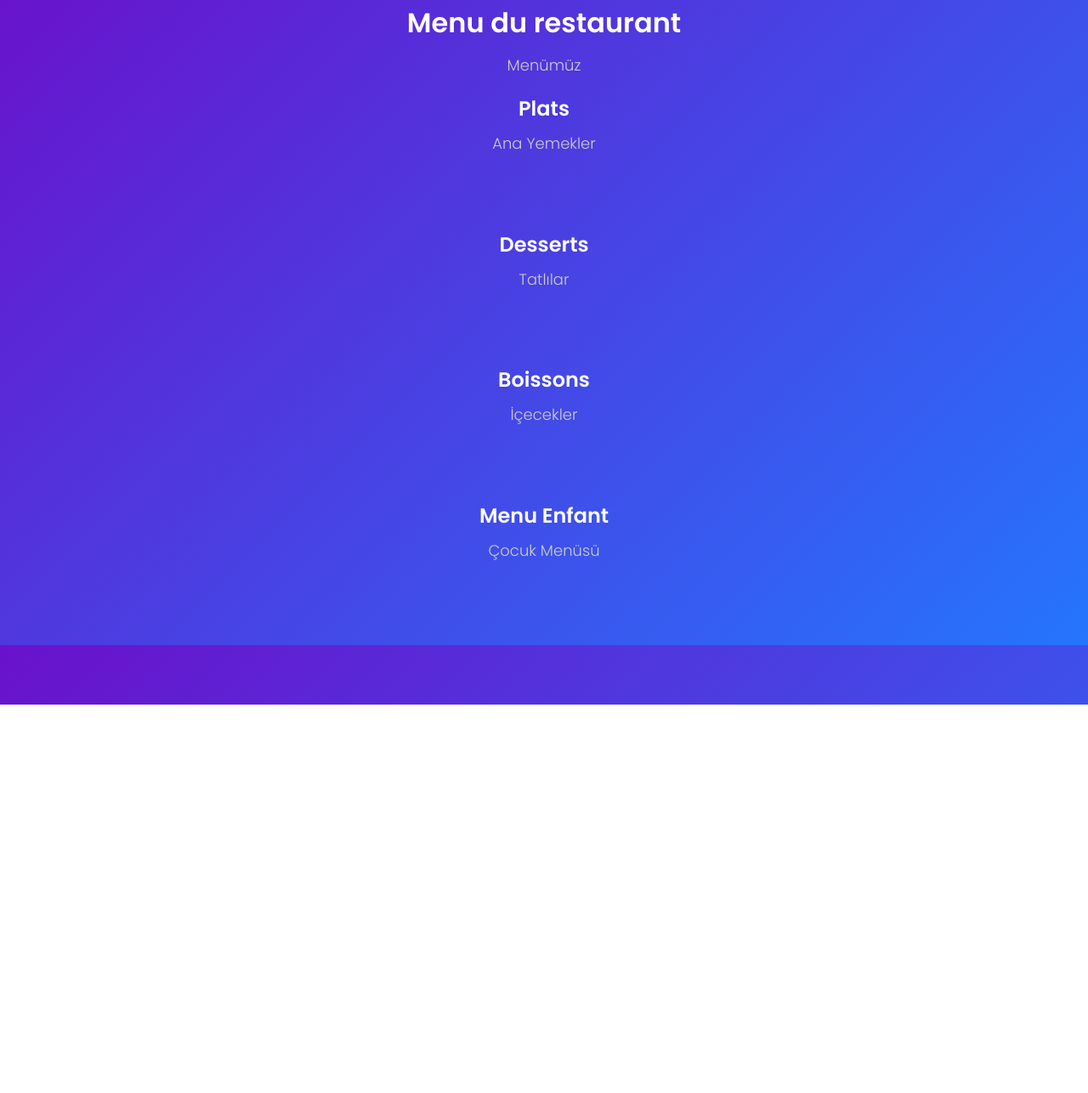
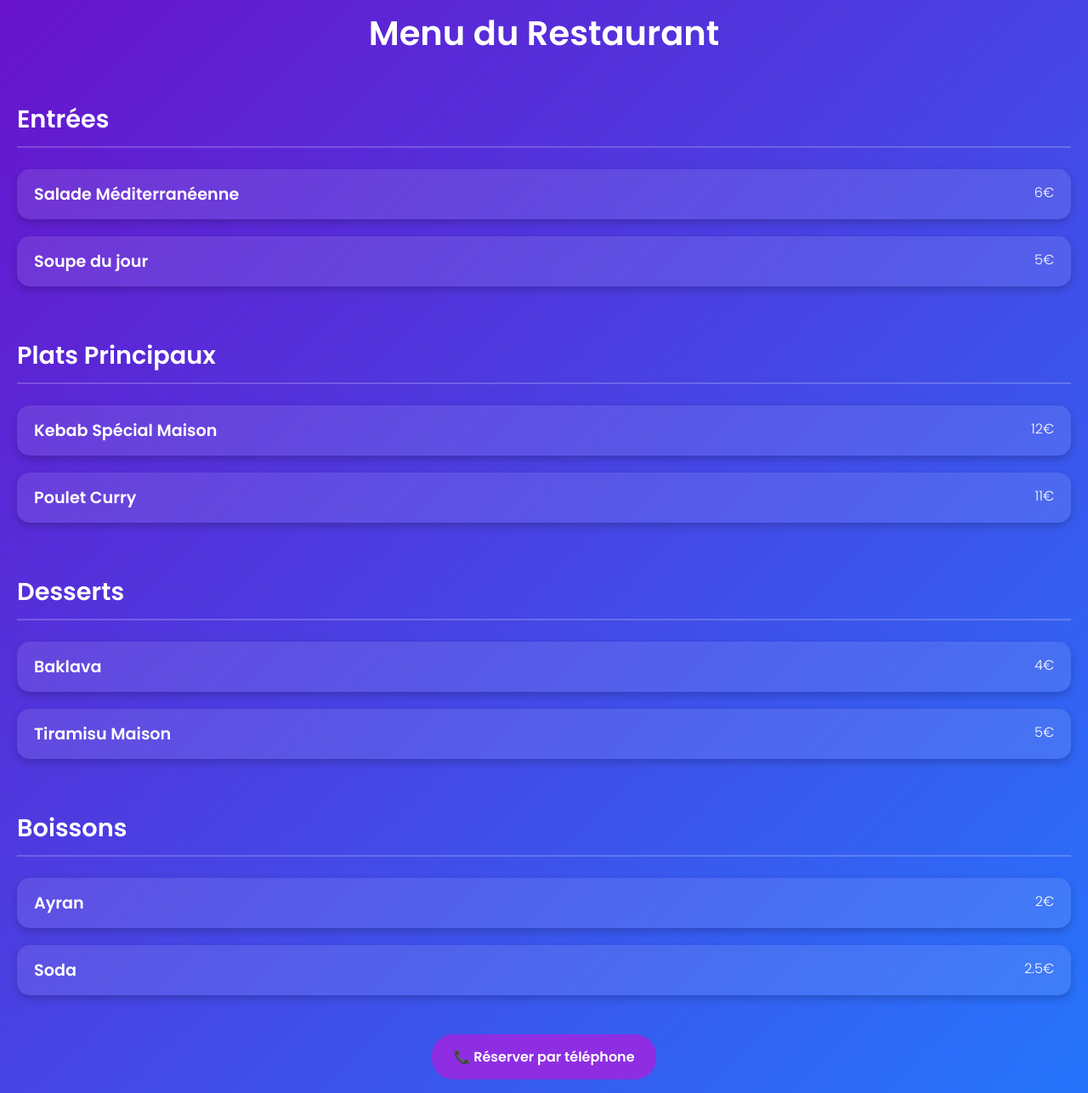
Before and after one commit to clka23/restaurant-menu, a plain HTML site: page index.html in a window 1280 px wide. Shown: the part 48-1334 px from the top of the page at 85% size. Before the commit the page ends 877 px from the top, so only its background shows below. Drawn offline with nearby package versions, Linux system fonts and the light colour scheme.

Commit message:
Update index.html

```diff
--- a/index.html
+++ b/index.html
@@ -3,7 +3,7 @@
 <head>
   <meta charset="UTF-8" />
   <meta name="viewport" content="width=device-width, initial-scale=1.0" />
-  <title>Menu du Restaurant</title>  <!-- Ce <title> est juste pour l'onglet du navigateur -->
+  <title>Menu du Restaurant</title>
   <link href="https://fonts.googleapis.com/css2?family=Poppins:wght@300;600&display=swap" rel="stylesheet" />
   <link href="https://unpkg.com/aos@2.3.1/dist/aos.css" rel="stylesheet" />
   <style>
@@ -14,83 +14,105 @@
       color: white;
       padding: 30px 20px;
     }
-    h1, h2 {
+
+    h1 {
       text-align: center;
+      margin-bottom: 50px;
+      font-size: 2.5rem;
     }
-    p.translation {
-      font-size: 18px;
-      color: #ccc;
+
+    .section {
+      margin-bottom: 60px;
+    }
+
+    .section h2 {
+      font-size: 1.8rem;
+      border-bottom: 2px solid rgba(255, 255, 255, 0.2);
+      padding-bottom: 10px;
+      margin-bottom: 25px;
+    }
+
+    .item {
+      margin-bottom: 20px;
+      padding: 15px 20px;
+      background-color: rgba(255, 255, 255, 0.1);
+      border-radius: 15px;
+      box-shadow: 0 4px 10px rgba(0,0,0,0.2);
+      transition: transform 0.2s ease;
+    }
+
+    .item:hover {
+      transform: scale(1.02);
+    }
+
+    .item .title {
+      font-weight: 600;
+      font-size: 1.2rem;
+    }
+
+    .item .price {
+      float: right;
+      font-weight: 300;
+    }
+
+    .call {
       text-align: center;
-      margin-top: -10px; /* un petit espace entre le titre et la traduction */
+      margin-top: 60px;
+    }
+
+    .call a {
+      color: #fff;
+      background-color: #8e2de2;
+      padding: 15px 25px;
+      border-radius: 25px;
+      text-decoration: none;
+      font-weight: bold;
+      transition: background-color 0.3s ease;
+    }
+
+    .call a:hover {
+      background-color: #5d00a2;
     }
   </style>
 </head>
+<body>
+  <h1 data-aos="fade-up">Menu du Restaurant</h1>
 
-<body>
-  <!-- Titre principal "Menu du restaurant" -->
-  <h1>Menu du restaurant</h1>
-  <!-- Traduction "Menümüz" juste en dessous -->
-  <p class="translation">Menümüz</p>
-
-  <!-- Section Plats -->
-  <h2>Plats</h2>
-  <!-- Traduction "Ana Yemekler" -->
-  <p class="translation">Ana Yemekler</p>
-
-  <div class="item" data-aos="fade-up">
-    <span class="title">Kebab Spécial Maison</span>
-    <span class="price">12€</span>
+  <div class="section" data-aos="fade-up">
+    <h2>Entrées</h2>
+    <div class="item" data-aos="fade-up"><span class="title">Salade Méditerranéenne</span> <span class="price">6€</span></div>
+    <div class="item" data-aos="fade-up"><span class="title">Soupe du jour</span> <span class="price">5€</span></div>
   </div>
 
-  <div class="item" data-aos="fade-up">
-    <span class="title">Pizza Turque</span>
-    <span class="price">11€</span>
+  <div class="section" data-aos="fade-up">
+    <h2>Plats Principaux</h2>
+    <div class="item" data-aos="fade-up"><span class="title">Kebab Spécial Maison</span> <span class="price">12€</span></div>
+    <div class="item" data-aos="fade-up"><span class="title">Poulet Curry</span> <span class="price">11€</span></div>
   </div>
 
-  <!-- Section Desserts -->
-  <h2>Desserts</h2>
-  <!-- Traduction "Tatlılar" -->
-  <p class="translation">Tatlılar</p>
-
-  <div class="item" data-aos="fade-up">
-    <span class="title">Baklava</span>
-    <span class="price">5€</span>
+  <div class="section" data-aos="fade-up">
+    <h2>Desserts</h2>
+    <div class="item" data-aos="fade-up"><span class="title">Baklava</span> <span class="price">4€</span></div>
+    <div class="item" data-aos="fade-up"><span class="title">Tiramisu Maison</span> <span class="price">5€</span></div>
   </div>
 
-  <div class="item" data-aos="fade-up">
-    <span class="title">Künefe</span>
-    <span class="price">6€</span>
+  <div class="section" data-aos="fade-up">
+    <h2>Boissons</h2>
+    <div class="item" data-aos="fade-up"><span class="title">Ayran</span> <span class="price">2€</span></div>
+    <div class="item" data-aos="fade-up"><span class="title">Soda</span> <span class="price">2.5€</span></div>
   </div>
 
-  <!-- Section Boissons -->
-  <h2>Boissons</h2>
-  <!-- Traduction "İçecekler" -->
-  <p class="translation">İçecekler</p>
-
-  <div class="item" data-aos="fade-up">
-    <span class="title">Thé Turc</span>
-    <span class="price">2€</span>
+  <div class="call" data-aos="fade-up">
+    <a href="tel:+33123456789">📞 Réserver par téléphone</a>
   </div>
 
-  <div class="item" data-aos="fade-up">
-    <span class="title">Jus d'orange</span>
-    <span class="price">3€</span>
-  </div>
-
-  <!-- Section Menu Enfant -->
-  <h2>Menu Enfant</h2>
-  <!-- Traduction "Çocuk Menüsü" -->
-  <p class="translation">Çocuk Menüsü</p>
-
-  <div class="item" data-aos="fade-up">
-    <span class="title">Menu Poulet</span>
-    <span class="price">8€</span>
-  </div>
-
-  <div class="item" data-aos="fade-up">
-    <span class="title">Menu Nuggets</span>
-    <span class="price">7€</span>
-  </div>
-
+  <script src="https://unpkg.com/aos@2.3.1/dist/aos.js"></script>
+  <script>
+    AOS.init({
+      duration: 600,
+      easing: 'ease-out',
+      once: true,
+    });
+  </script>
 </body>
 </html>
```
